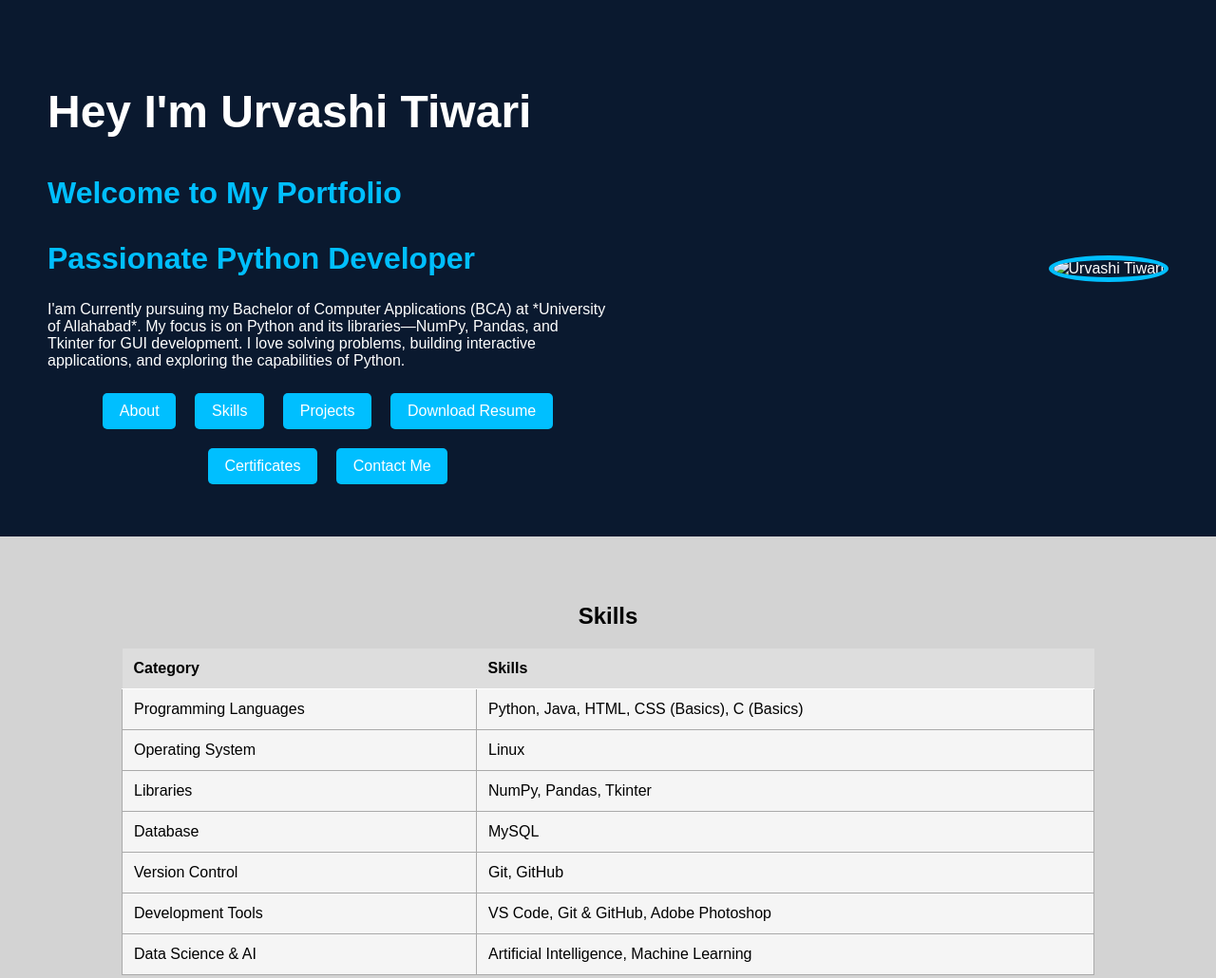
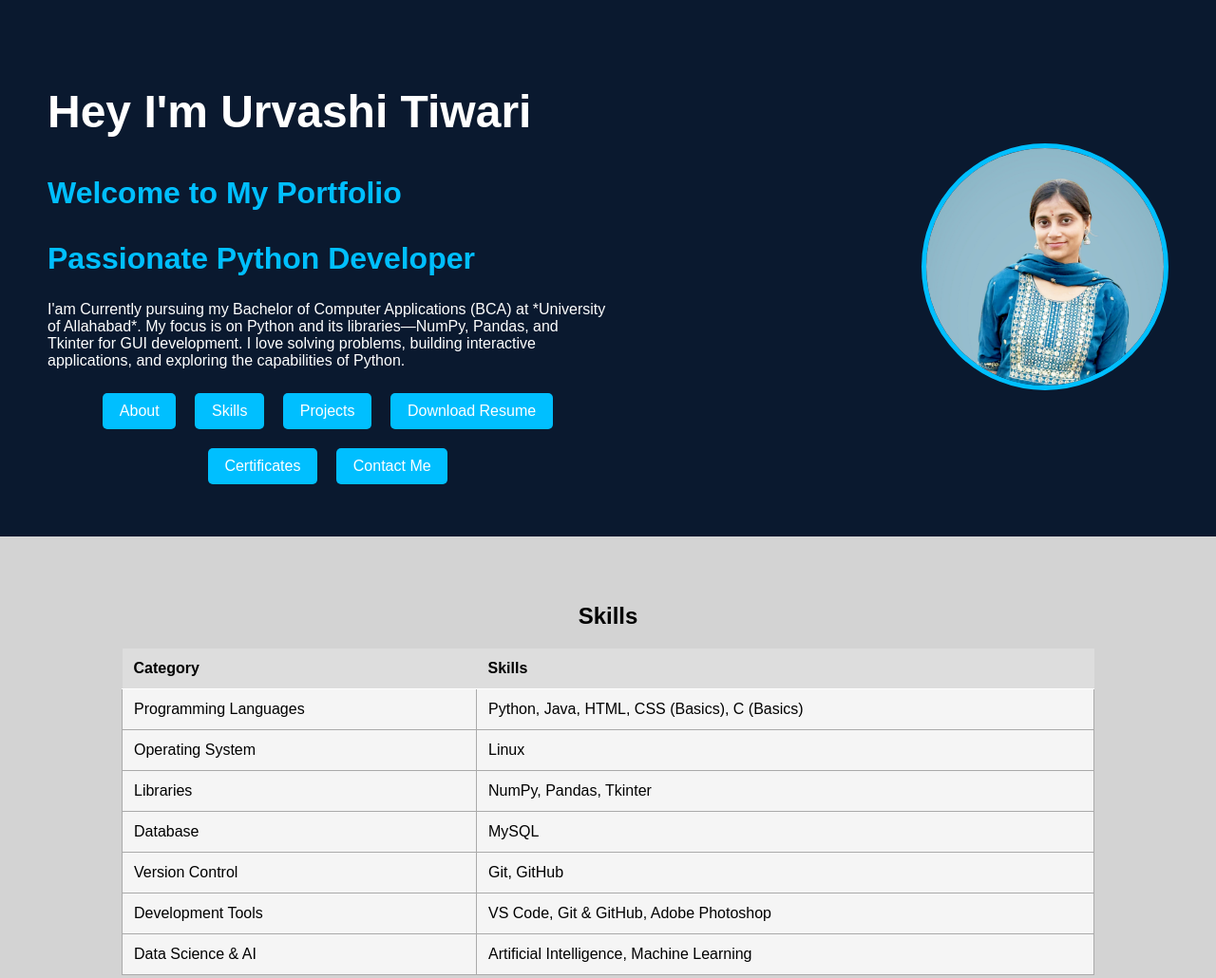
Before and after one commit to Urvashitiwari2522/My-Portfolio, a plain HTML site: page index.html in a window 1280 px wide. Shown: the top 1030 px of the page at 95% size. Drawn offline with Linux system fonts and the light colour scheme.

Commit message:
index.html

```diff
--- a/index.html
+++ b/index.html
@@ -28,7 +28,7 @@
             </div>
         </div>
         <div class="hero-image">
-            <img src="images/profile-photo.jpg" alt="Urvashi Tiwari" class="profile-img">
+            <img src="profile-photo.jpg" alt="Urvashi Tiwari" class="profile-img">
         </div>
     </section>
 
```
